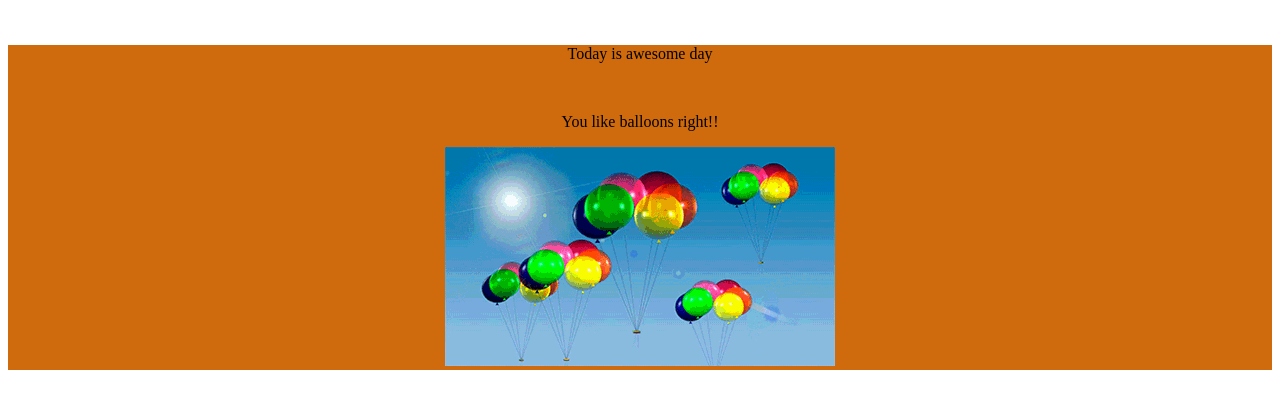
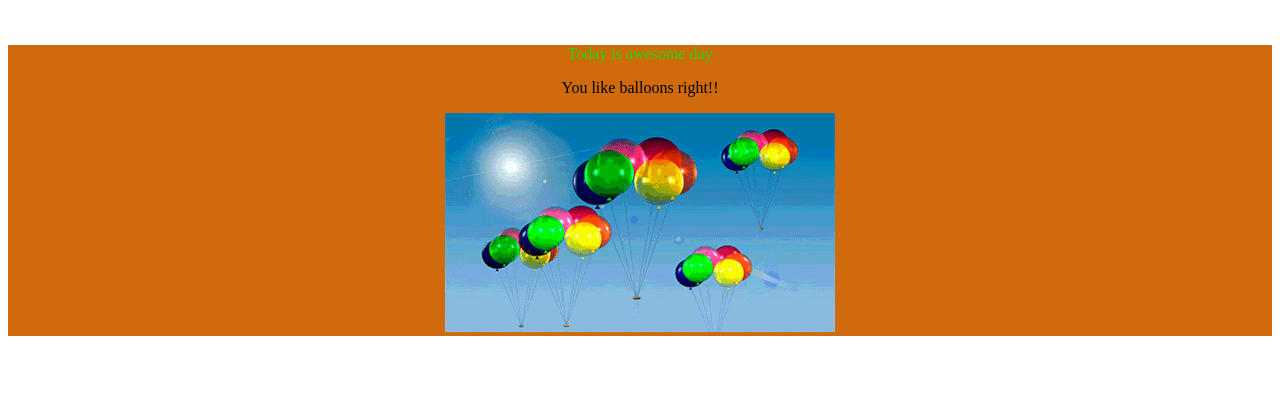
Before and after one commit to ashish-ad/Web-dev-learning, a plain HTML site: page css.HTML in a window 1280 px wide. Shown: the part 181-590 px from the top of the page. Drawn offline with Linux system fonts and the light colour scheme.

Commit message:
commit on main

```diff
--- a/ashish.css
+++ b/ashish.css
@@ -1,6 +1,6 @@
 /* tag name */
 #ashish{
-    colour: rgb(28,218,11)
+    color: rgb(28,218,11)
 
 }
 /* Class Name */
```
Also changed, not shown: css.HTML (+0 -1 lines).
